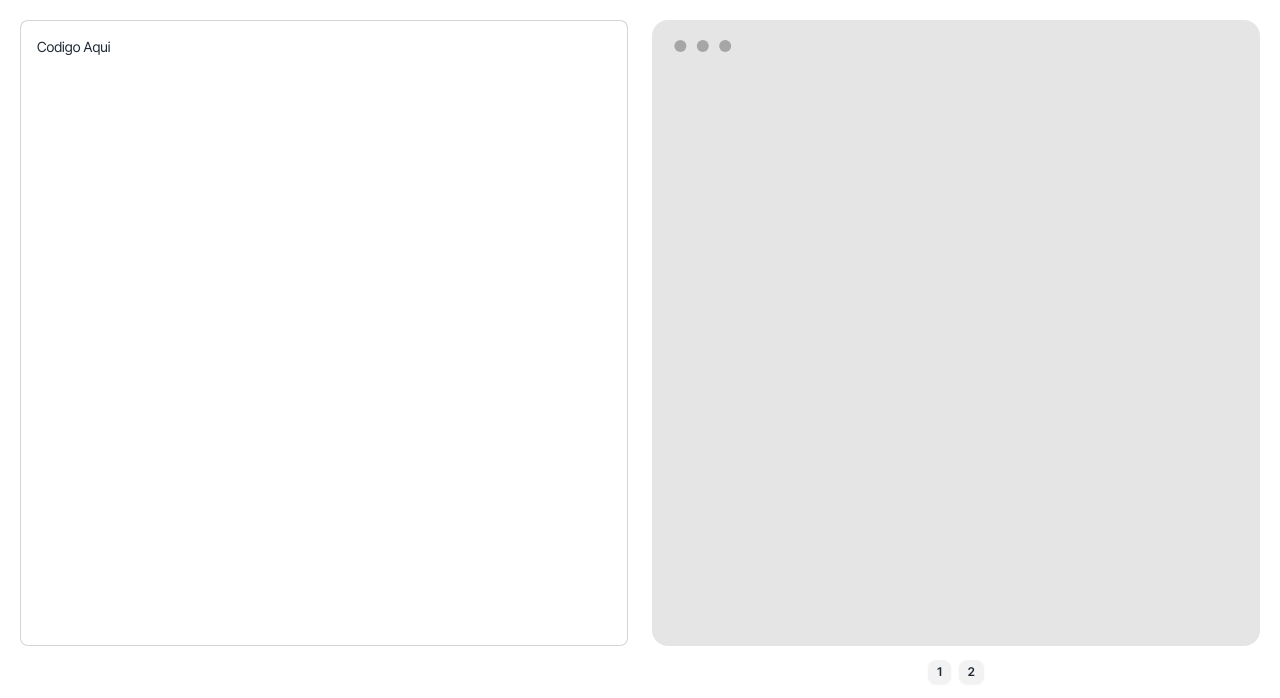
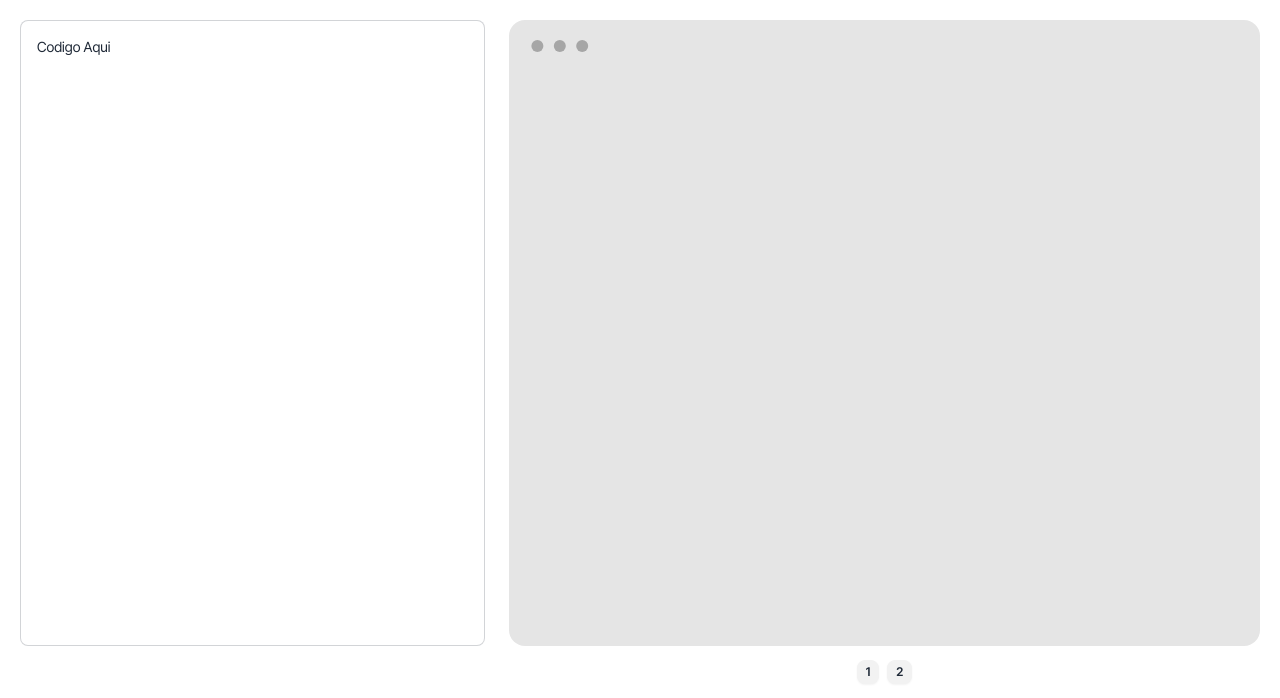
Before and after one commit to AstroLui/AnalizadorLexico, a Django app: page / in a window 1280 px wide. Shown: the part 102-800 px from the top of the page. Run offline with Django 5.2, Linux system fonts and the light colour scheme; some web fonts are replaced.

Commit message:
feat: adding the somethings

```diff
--- a/AnalizadorLexico/src/sintactico.py
+++ b/AnalizadorLexico/src/sintactico.py
@@ -202,23 +202,18 @@ int main() {
     }
 }
 '''
+def Run(input_string):
+    # Darle la cadena de entrada al lexer
+    lexer.input(input_string)
 
-# Darle la cadena de entrada al lexer
-lexer.input(input_string)
+    # Iterar sobre los tokens encontrados para imprimir el analisis lexico
+    for token in lexer:
+        print(f'Token: {token.type}, Valor: {token.value}, Línea: {token.lineno}')
 
-# Iterar sobre los tokens encontrados para imprimir el analisis lexico
-for token in lexer:
-    print(f'Token: {token.type}, Valor: {token.value}, Línea: {token.lineno}')
+    # Construir el parser
+    parser = yacc.yacc(debug=True)
 
-# Construir el parser
-parser = yacc.yacc(debug=True)
-
-# Analizar la cadena de entrada
-result = parser.parse(input_string)
-
-# Imprimir el resultado del análisis sintactico
-if result:
-    print("\n\n")
-    print("El resultado del análisis es: \n\n" + result)
-else:
-    print("El análisis no tuvo éxito.")
+    # Analizar la cadena de entrada
+    result = parser.parse(input_string)
+    print(result)
+    return result
--- a/AnalizadorLexico/templates/home.html
+++ b/AnalizadorLexico/templates/home.html
@@ -7,7 +7,7 @@
             <div class="container w-2/4 h-full p-2">
                 <textarea class="textarea textarea-bordered textarea-md w-full h-full" id="codeSpace" >Codigo Aqui</textarea>
             </div>
-            <div class="container w-2/4 h-full p-2">
+            <div class="container w-4/5 h-full p-2">
                 <div class="carousel w-full h-full">
                     <div class="carousel-item w-full" id="item1">
                         <div class="mockup-code bg-neutral-200 text-neutral-900 w-full h-full text-base" id="codeSpaceMirror"></div>
--- a/AnalizadorLexico/views.py
+++ b/AnalizadorLexico/views.py
@@ -2,6 +2,7 @@ from django.shortcuts import render
 from django.http import JsonResponse, QueryDict
 from django.views.decorators.csrf import csrf_exempt
 from .src.lexema import Data
+from .src.sintactico import Run
 import json
 
 def home(request):
@@ -11,5 +12,6 @@ def home(request):
 def resulHome(request):
     if request.method == 'POST':
         myVar = json.loads(request.body)
-        return JsonResponse({"data" : Data(myVar['data'])})
+        return JsonResponse({"data" : Data(myVar['data']),
+                             "sint" : Run(myVar['data'])})
     return JsonResponse()
--- a/static/css/output.css
+++ b/static/css/output.css
@@ -1395,6 +1395,10 @@ html{
   width: 100vw;
 }
 
+.w-4\/5{
+  width: 80%;
+}
+
 .flex-row{
   flex-direction: row;
 }
--- a/static/js/Home.js
+++ b/static/js/Home.js
@@ -3,6 +3,7 @@ const codeSpace = document.getElementById("codeSpace");
 function Compilar()
 {
     var datos = document.getElementById("codeSpace").value;
+    console.log(datos);
     var request = new Request('resultado',
     {
         method: 'POST',
@@ -13,9 +14,9 @@ function Compilar()
     .then(response => response.json())
     .then(data =>
         {
-            tokens = data['data'];
+            tokens = data;
             console.log(tokens)
-            AddCodeSpace(tokens);
+            AddCodeSpace(tokens['data']);
 
         })
     .catch(error =>{
```
